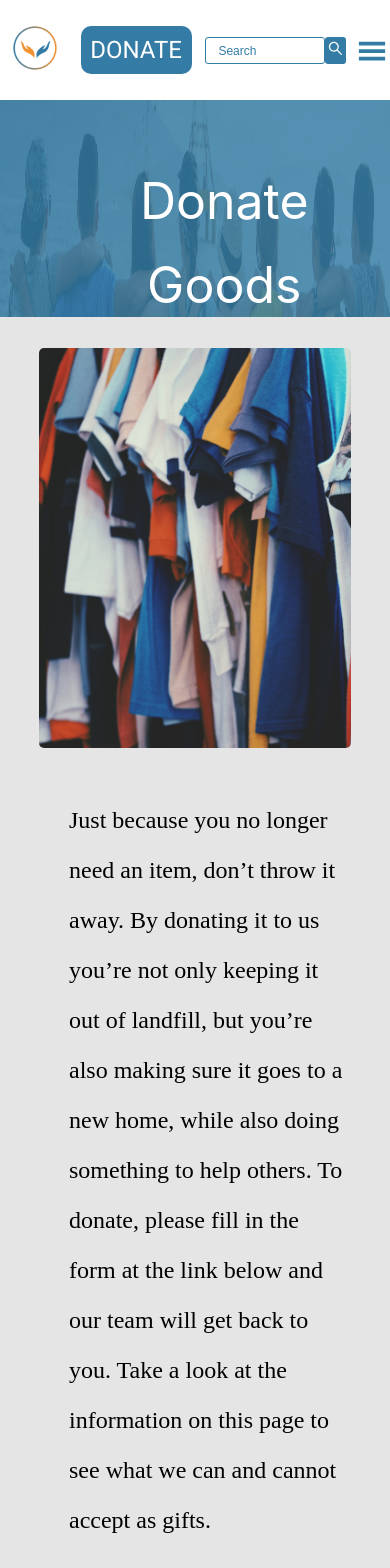
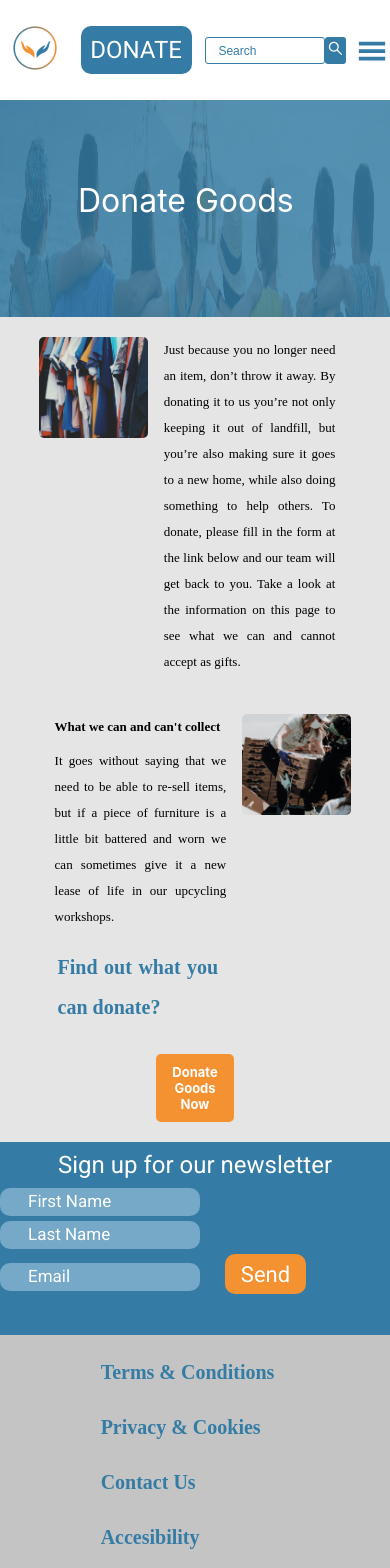
Before and after one commit to Dilekcn/charity, a React (Create React App) app: page /getinvolved/donategoods in a window 390 px wide. Shown: the top 1568 px of the page. Built offline with nearby package versions, Linux system fonts and the light colour scheme.

Commit message:
donate goods and fift card pages responsive

```diff
--- a/src/components/GetInvolved/DonateGiftCard/DonateGiftCard.css
+++ b/src/components/GetInvolved/DonateGiftCard/DonateGiftCard.css
@@ -2,7 +2,7 @@
     position: absolute;
     top: 50%;
     margin-right: auto;
-    margin-left: 20%;
+    margin-left: 25% !important;
     font-style: normal;
     font-weight: normal;
     font-size: 72px;
@@ -131,6 +131,18 @@
     border-radius: 5px;
 }
 
+@media only screen and (max-width: 1275px) {
+    .donate-goods-text1 {
+      margin-left: 20% !important;
+    }
+}
+
+@media only screen and (max-width: 1124px) {
+    .donate-goods-text1 {
+      margin-left: 15% !important;
+    }
+}
+
 
 @media only screen and (max-width: 885px) {
     .donate-goods-text1 {
@@ -141,19 +153,29 @@
     .giftcard-form {
         width: 95%;
     }
+
+    .donate-goods-text1 {
+        margin-left: 18% !important;
+      }
 }
 
 
 @media only screen and (max-width: 560px) {
     .donate-goods-text1 {
-        margin-left: 8%;
-        margin-top: 3%;
-        font-size: 38px;
-    }
+        margin-left: 18% !important;
+        font-size: xx-large !important;
+      }
 
     .giftcard-form {
         width: 95%;
     }
+}
+
+@media only screen and (max-width: 560px) {
+    .donate-goods-text1 {
+        margin-left: 18% !important;
+        font-size: x-large !important;
+      }
 }
 
 @media only screen and (max-width: 361px) {
--- a/src/components/GetInvolved/DonateGoods/DonateGoods.css
+++ b/src/components/GetInvolved/DonateGoods/DonateGoods.css
@@ -39,8 +39,10 @@
 }
 
 .content {
-  display: grid;
-  align-content: center;
+  display: flex;
+  justify-content: center;
+  flex-wrap: wrap;
+  text-align: center;
   height: 100%;
   width: 100%;
   background: #e5e5e5;
@@ -49,62 +51,69 @@
 }
 
 .content1 {
-  display: grid;
-  grid-template-columns: 1fr 1fr;
+  display: flex;
+  justify-content: space-between;
   width: 80%;
   margin-left: auto;
   margin-right: auto;
   margin-bottom: 5%;
+  height: fit-content;
+  margin-top: 5%;
 }
 
 .image-1 {
-  background: url("./nick-de-partee-5DLBoEX99Cs-unsplash\ 1.png");
-  background-repeat: no-repeat;
-  background-size: cover;
-  margin-top: 10%;
-  height: 400px;
+  height: fit-content;
   border-radius: 5px;
-  width: 100%;
+  width: 50%;
+  float: left;
 }
 
 .content1-p {
-  margin-top: 15%;
-  margin-left: +30px;
+  display: flex;
+  justify-content: center;
+  align-items: center;
+  text-align: justify;
   font-family: Prociono;
   font-style: normal;
   font-weight: normal;
-  font-size: 24px;
-  line-height: 50px;
+  font-size: x-large;
+  line-height: 2;
+  padding-left: 5%;
+  padding-right: 5%;
+  height: 100%;
+  float: right;
+
 }
 
 .content2 {
-  display: grid;
-  grid-template-columns: 1fr 1fr;
+  display: flex;
+  justify-content: space-between;
   width: 80%;
   margin-left: auto;
   margin-right: auto;
   margin-bottom: 5%;
+  height: fit-content;
+  margin-top: 5%;
 }
 
 .image-2 {
-  background: url("./nick-de-partee-5DLBoEX99Cs-unsplash\ 1\ \(1\).png");
-  background-repeat: no-repeat;
-  background-size: cover;
-  margin-top: 10%;
-  height: 400px;
-  width: 100%;
+  height: fit-content;
   border-radius: 5px;
-  margin-bottom: 5%;
+  width: 60%;
 }
 
 .content2-p {
-  margin-top: 10%;
-  margin-right: 30px;
+  display: block;
+  justify-content: center;
+  align-items: center;
+  text-align: justify;
   font-family: Prociono;
   font-style: normal;
   font-weight: normal;
-  font-size: 24px;
-  line-height: 50px;
+  font-size: x-large;
+  line-height: 2;
+  padding-left: 5%;
+  padding-right: 5%;
 }
 
 .content2-p h4 {
@@ -122,9 +131,6 @@
 }
 
 .donate-goods-btn {
-  margin-top: 3%;
-  margin-left: 42%;
-  margin-bottom: 2%;
   border-radius: 5px;
   border: none;
   background: #f49131;
@@ -133,28 +139,173 @@
   font-size: medium;
 }
 
-@media only screen and (max-width: 885px) {
+.donate-goods-btn-div {
+  height: fit-content;
+  width: 100%;
+  margin-bottom: 5%;
+}
+
+.donate-goods-modal {
+  position: 'absolute';
+  top: '38%';
+  left: '50%';
+  right: '50%';
+  bottom: '60%';
+  margin-right: '-50%';
+  margin-top: '120px',;
+  transform: 'translate(-50%, -50%)';
+  height: 'fit-content';
+  background-color: '#76A9C7';
+  padding: '10px';
+  width: '40%';
+  font-family: 'Roboto';
+  font-style: 'normal';
+  font-weight: 'normal';
+  font-size: 'large';
+  line-height: '28px';
+  color: 'white';
+  margin-bottom: '450px';
+}
+
+@media only screen and (max-width: 1275px){
+  .content1-p {
+    font-size: 18px;
+  }
+
+  .content2-p {
+    font-size: 18px;
+  }
+
+  .image-1, .image-2 {
+    width: 40%;
+  }
+  .donate-goods-modal {
+    font-size: medium !important;
+    line-height: 1.1 !important;
+
+  }
+
+  .donate-goods-btn-div {
+    display: flex;
+    justify-content: center;
+    align-items: center;
+  }
+  .donate-goods-btn {
+    width: 15%;
+    padding: 10px;
+    font-size: small !important;
+  }
+
   .donate-goods-text {
-    margin-left: 20%;
+    margin-right: auto !important;
+    margin-left: 25% !important;
+  }
+
+  .donate-goods-text {
+    margin-right: auto !important;
+    margin-left: 28% !important;
   }
 }
 
-@media only screen and (max-width: 560px) {
-  .donate-goods-text {
-    margin-left: 2%;
+@media only screen and (max-width: 825px){
+  .content1-p {
+    font-size: small;
+  }
+
+  .content2-p {
+    font-size: small;
+  }
+
+  .image-1, .image-2 {
+    width: 35%;
+  }
+
+  .donate-goods-modal {
+    font-size: small !important;
+    line-height: 1 !important;
+
+  }
+
+  .donate-goods-btn-div {
+    display: flex;
+    justify-content: center;
+    align-items: center;
+  }
+  .donate-goods-btn {
+    width: 20%;
+    padding: 10px;
+    font-size: small !important;
+  }
+}
+
+@media only screen and (max-width: 770px){
+  .content1-p, .content2-p {
+    font-size: small;
+  }
+
+  .image-1, .image-2 {
+    width: 35%;
+  }
+
+  .donate-goods-btn-div {
+    display: flex;
+    justify-content: center;
+    align-items: center;
   }
 
   .donate-goods-btn {
-    margin-left: 35%;
+    width: 20%;
+    padding: 10px;
+    font-size: small !important;
+  }
+}
+
+@media only screen and (max-width: 430px){
+  .donate-goods-text {
+    margin-right: auto !important;
+    margin-left: 20% !important;
+    font-size: xx-large !important;
+  }
+}
+
+@media only screen and (max-width: 370px){
+  .content1 {
+    display: flex;
+    justify-content: center;
+    flex-wrap: wrap;
   }
 
-  .content1 {
-    display: grid;
-    grid-template-columns: 1fr;
+  .image-1, .image-2 {
+    width: 80%;
   }
 
   .content2 {
-    display: grid;
-    grid-template-columns: 1fr;
+    display: flex;
+    justify-content: center;
+    flex-wrap: wrap-reverse;
+  }
+
+  .content1-p, .content2-p {
+    width: 90%;
+    margin-top: 1%;
+  }
+
+  .donate-goods-btn {
+    width: 40%;
+    padding: 10px;
+    font-size: small !important;
+  }
+
+  .content2-p a {
+    font-size: small;
+  }
+
+  .donate-goods-modal {
+    font-size: small;
+  }
+
+  .donate-goods-modal {
+    width: 90% !important;
+    line-height: 1.1 !important;
   }
 }
--- a/src/components/GetInvolved/DonateGoods/DonateGoods.js
+++ b/src/components/GetInvolved/DonateGoods/DonateGoods.js
@@ -58,13 +58,13 @@ const DonateGoods = () => {
 			</div>
 			<div className="content">
 				<div className="content1">
-					<div className="image-1" />
-					<p className="content1-p">
+					<img className="image-1" src={image1}/>
+					<div className="content1-p">
 						Just because you no longer need an item, don’t throw it away.
 						By donating it to us you’re not only keeping it out of
 						landfill, but you’re also making sure it goes to a new home,
 						while also doing something to help others. To donate, please fill in the form at the link below and our team will get back to you. Take a look at the information on this page to see what we can and cannot accept as gifts.
-					</p>
+					</div>
 				</div>
 				<div className="content2">
 					<p className="content2-p">
@@ -76,9 +76,9 @@ const DonateGoods = () => {
 							Find out what you can donate?
 						</a>
 					</p>
-					<div className="image-2" />
+					<img className="image-2" src={image2}/>
 				</div>
-				<div>
+				<div className="donate-goods-btn-div">
 					<Link
 						to="/getinvolved/donategoods-form"
 						className="donate-goods-btn"
@@ -93,6 +93,7 @@ const DonateGoods = () => {
 				onAfterOpen={afterOpenModal}
 				onRequestClose={closeModal}
 				contentLabel="Example Modal"
+				className="donate-goods-modal"
 			>
 				Our chain of 600 shops are all really grateful for any of the below
 				donations. They fly off our shelves and help us raise vital funds.
```
